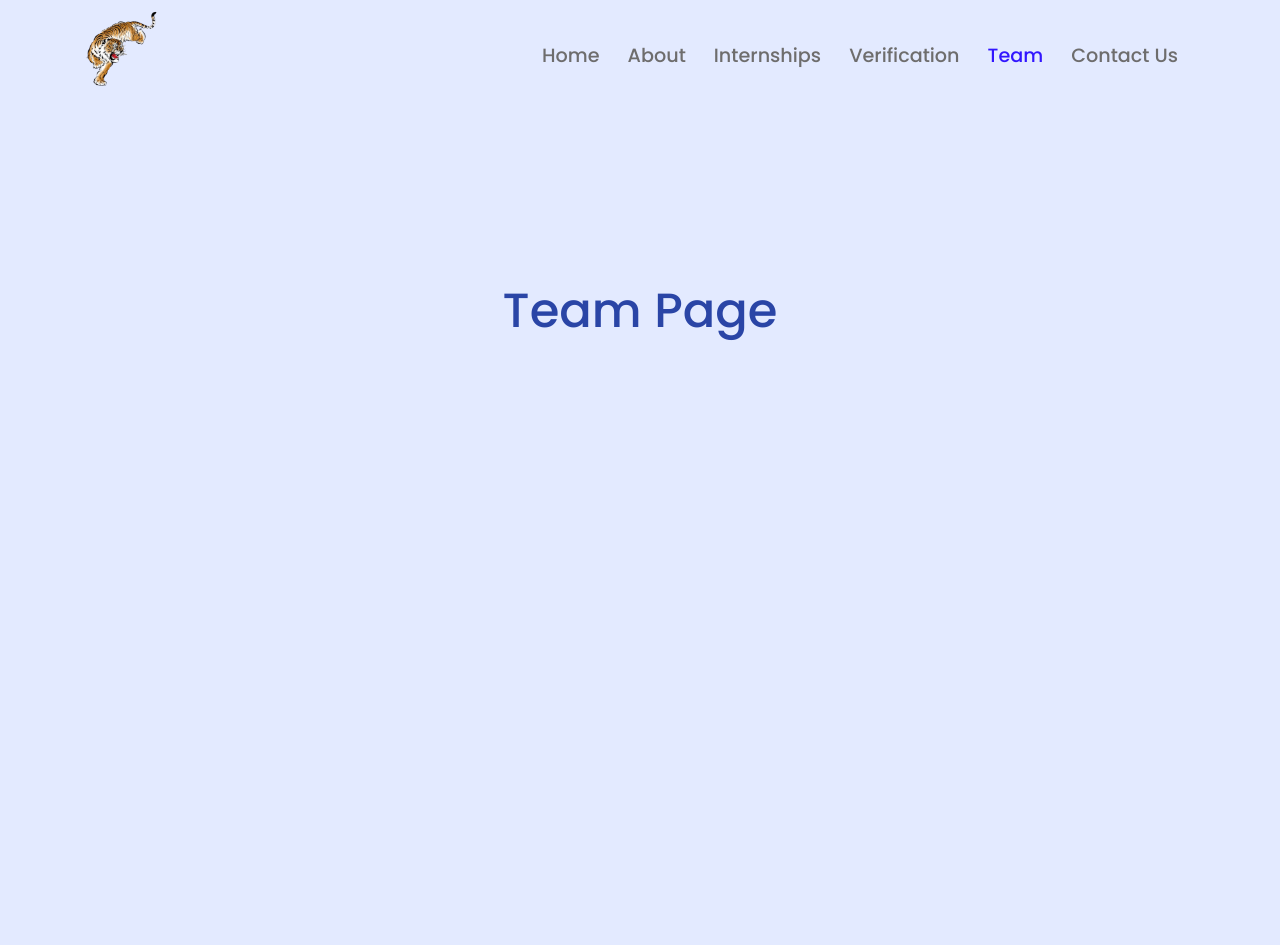
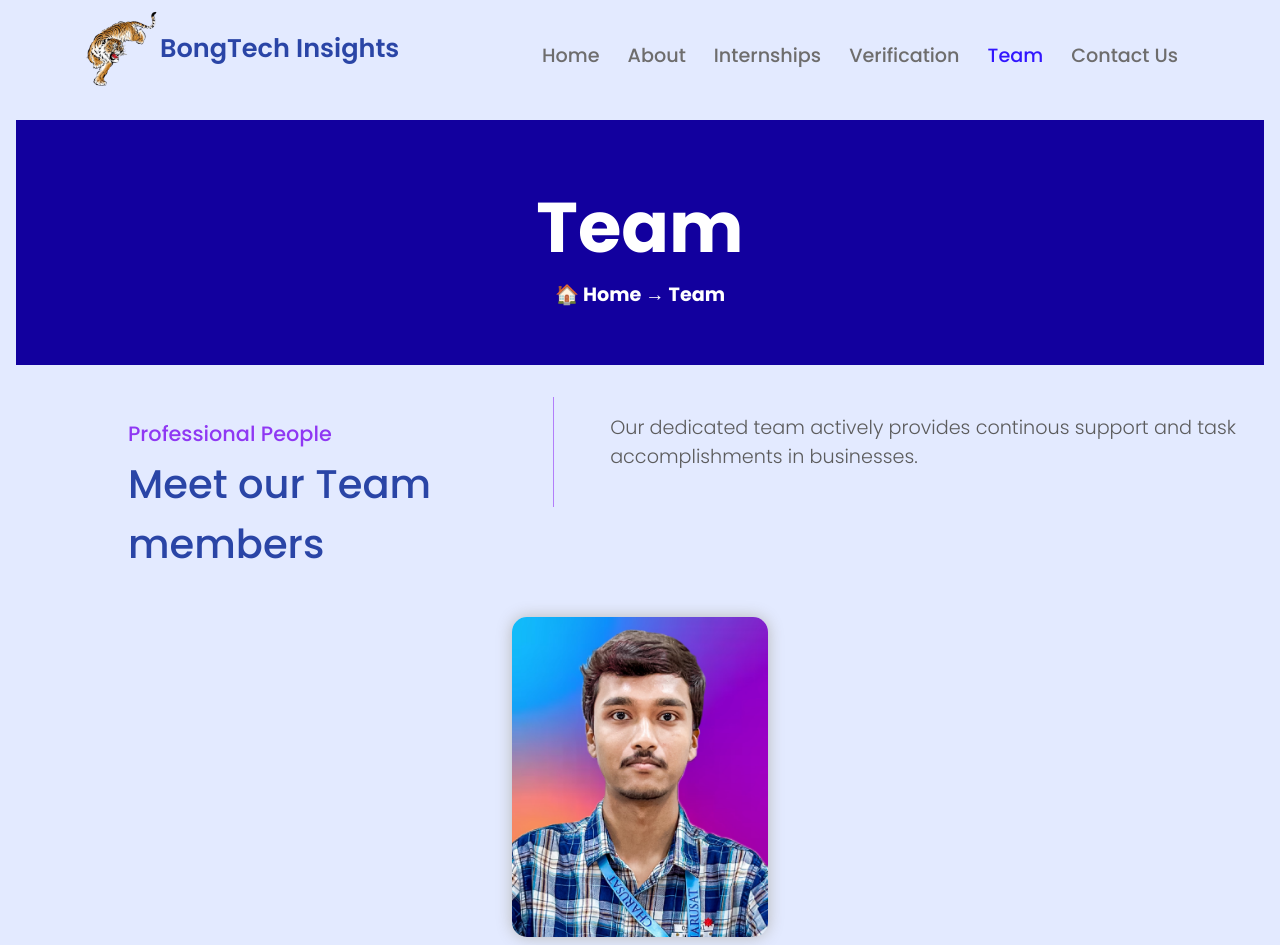
Before and after one commit to AbhayNath001/BongTech_Insights, a React (Create React App) app in the folder startup-comapany/: page /team in a window 1280 px wide. Shown: the top 945 px of the page. Before the commit the page ends 800 px from the top, so only its background shows below. Built offline with nearby package versions, Linux system fonts and the light colour scheme.

Commit message:
Add files via upload
update team section

```diff
--- a/startup-comapany/src/Navbar_components/Home.jsx
+++ b/startup-comapany/src/Navbar_components/Home.jsx
@@ -1,11 +1,21 @@
 import React from 'react';
+import { useNavigate } from 'react-router-dom';
 
 function Home() {
+  const navigate = useNavigate();
+
+  const handleApplyClick = () => {
+    navigate('/internship');
+  };
+
   return (
     <div className="home">
-      Welcome to BongTech Insights
+      <b>Welcome to BongTech Insights</b>
       <div className="big_header">
-        Leading Software <br/><span>Technology</span><br/> Company
+        Leading Software <br/><span>Technology</span><br/> Company<br/>
+      </div>
+      <div class="apply_button">
+      <button type="submit" onClick={handleApplyClick}>Apply Here →</button>
       </div>
     </div>
   );
--- a/startup-comapany/src/Navbar_components/Navbar.jsx
+++ b/startup-comapany/src/Navbar_components/Navbar.jsx
@@ -12,7 +12,10 @@ function Navbar() {
   return (
     <Router>
       <div className="navbar">
-        <img src={headerLogo} alt="Header Logo" />
+        <div className="wrap">
+          <img src={headerLogo} alt="Header Logo" />
+          <div className="comp_name">BongTech Insights</div>
+        </div>
         <nav>
           <ul>
             <NavLink to="/" className="link" activeClassName="active">Home</NavLink>
--- a/startup-comapany/src/Navbar_components/Team.jsx
+++ b/startup-comapany/src/Navbar_components/Team.jsx
@@ -1,9 +1,34 @@
 import React from 'react';
+import Abhay_Nath from './Team_images/Abhay_Nath.jpg';
 
 function Contact() {
   return (
-    <div className="nav">
-      Team Page
+    <div>
+      <div className="team">
+        <div className="team_heading">
+          <div className="team_item">
+            <h1>Team</h1>
+            <h3>🏠 Home → Team</h3>
+          </div>
+        </div>
+      </div>
+      <div className="professional_people">
+        <div>
+          <h3>Professional People</h3>
+          <h1>Meet our Team members</h1>
+        </div>
+        <div class="vertical-line"></div>
+        <div>
+        <h2>Our dedicated team actively provides continous support and task accomplishments in businesses.</h2>
+        </div>
+      </div>
+      <div className="team_img">
+        <div className="tm_img">
+          <img src={Abhay_Nath} alt="Abhay Nath" />
+          <h2><span>Abhay</span> Nath</h2>
+          <p>CEO & Founder</p>
+        </div>
+      </div>
     </div>
   );
 }
```
Also changed, not shown: startup-comapany/src/Navbar_components/Team_images/Abhay_Nath.jpg (added).
